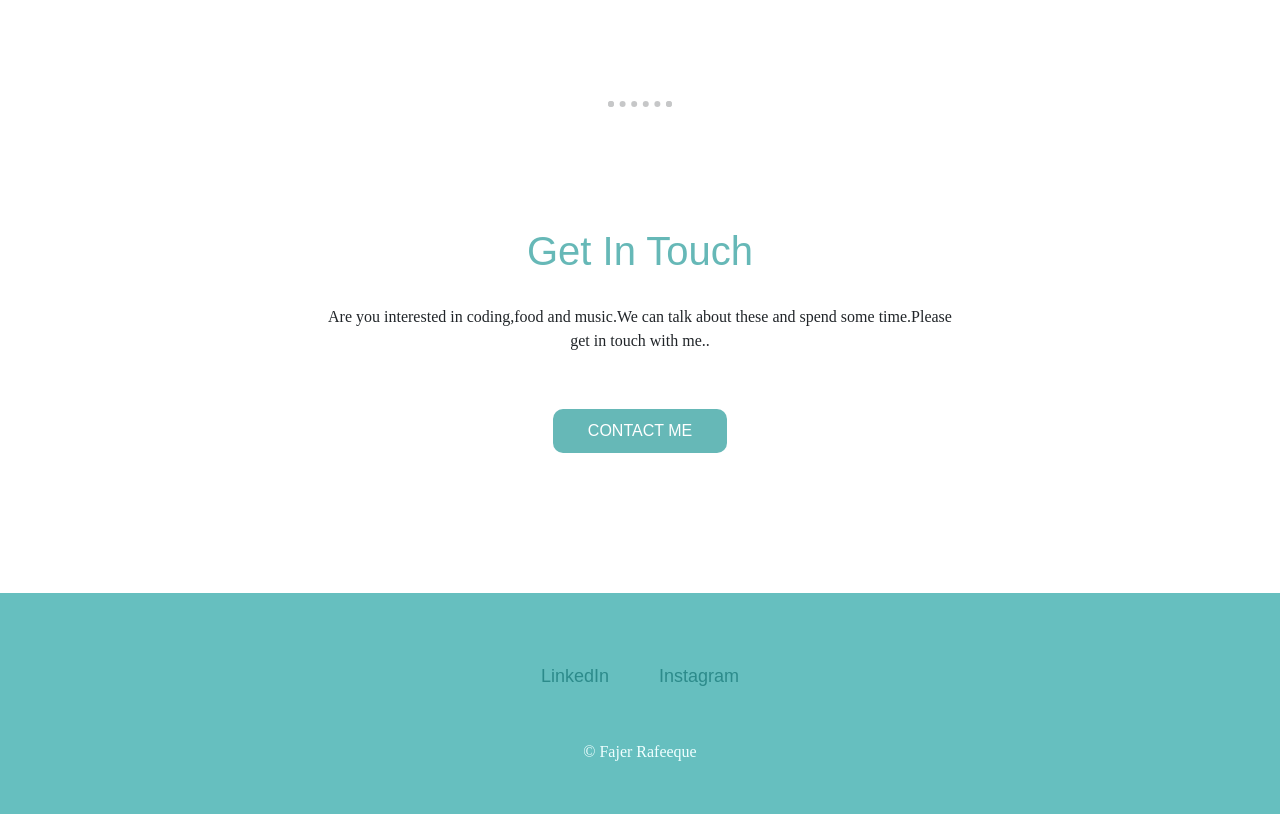
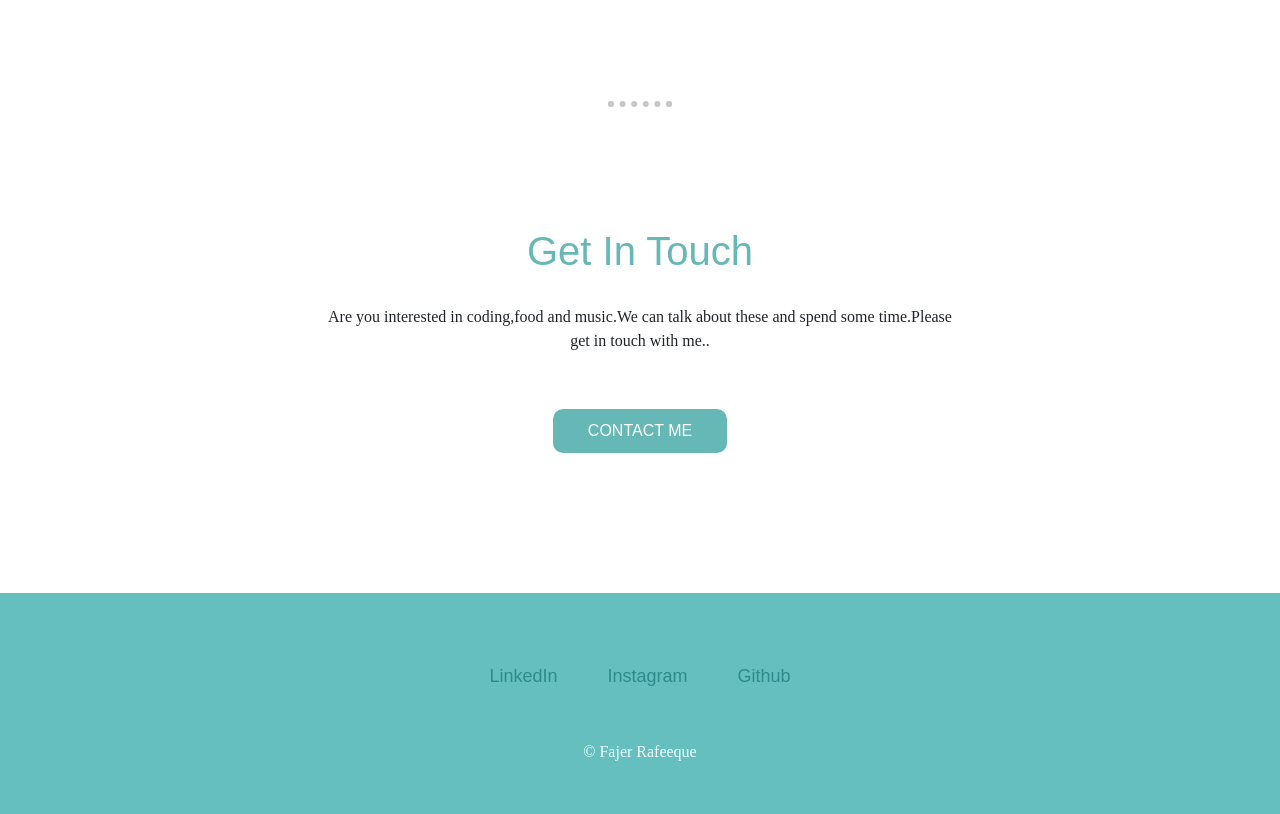
Before and after one commit to FEJOO/fajer-portfolio, a plain HTML site: page index.html in a window 1280 px wide. Shown: the part 3099-3913 px from the top of the page. Drawn offline with nearby package versions, Linux system fonts and the light colour scheme.

Commit message:
Update index.html

```diff
--- a/index.html
+++ b/index.html
@@ -107,7 +107,7 @@
         <div class="links">
             <a href="https://www.linkedin.com/in/fajer-rafeeque-bb2602265/?lipi=urn%3Ali%3Apage%3Ad_flagship3_feed%3BKbHdRKWiSNSBS%2BFlGP52cQ%3D%3D">LinkedIn</a>
             <a href="https://www.instagram.com/fajer_rafeeque_/#">Instagram</a>
-
+            <a href="https://github.com/">Github</a>
         </div>
         <p class="name">© Fajer Rafeeque </p>
 
```
